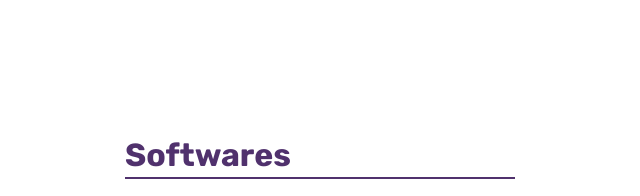
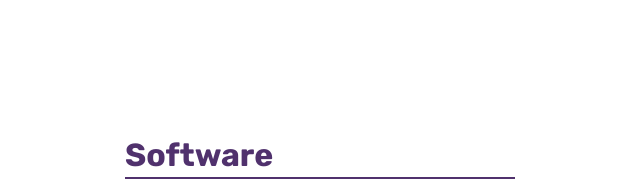
Before and after one commit to AnaDAW/AnaDAW.github.io, a plain HTML site: page index.html in a window 1280 px wide. Shown: the part 1620-1816 px from the top of the page, 90-730 px from the left. Drawn offline with Linux system fonts and the light colour scheme.

Commit message:
Trabajo terminado

```diff
--- a/index.html
+++ b/index.html
@@ -65,7 +65,7 @@
     <section id="conocimiento" class="content-box">
         <div class="content-box">
             <div id="softwares">
-                <h2>Softwares</h2>
+                <h2>Software</h2>
                 <div>
                     <div>
                         <svg viewBox="0 0 128 128">
```
Also changed, not shown: 1 other file.
